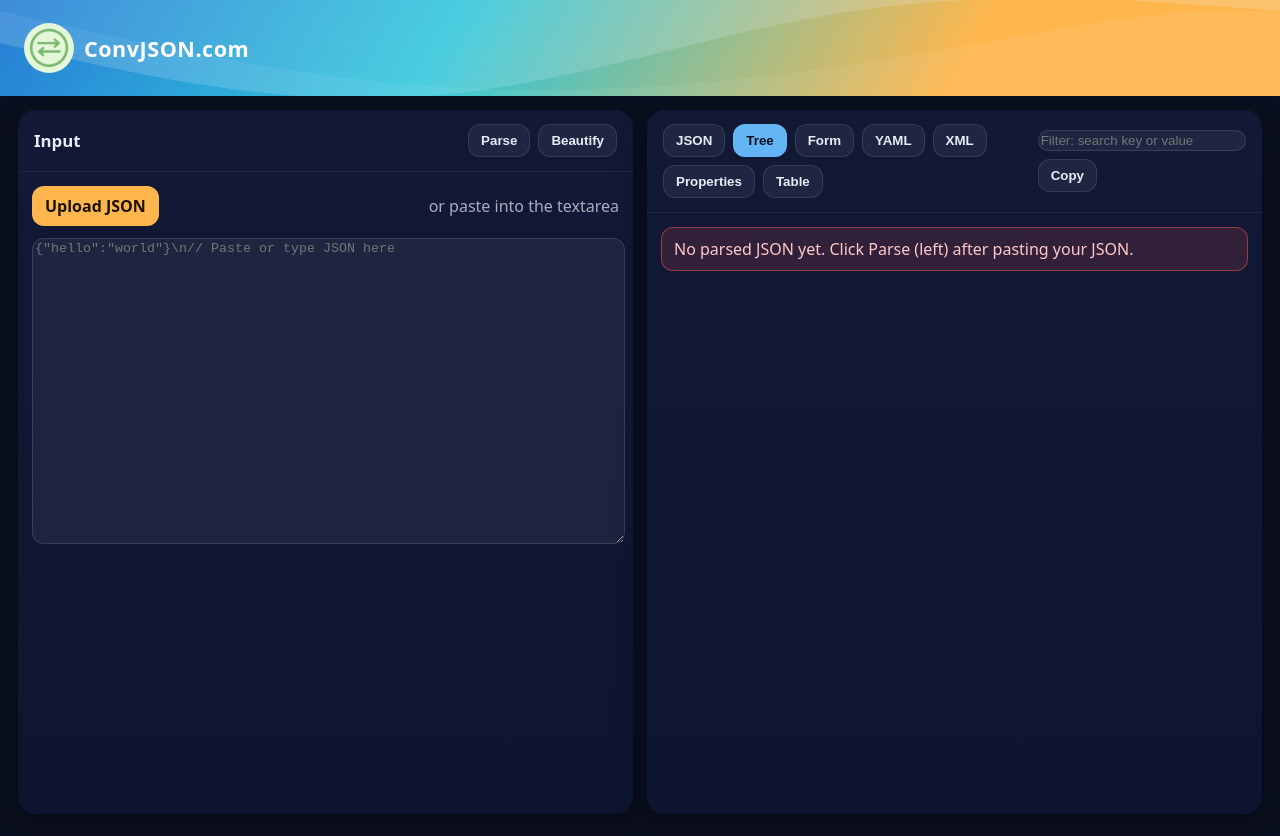
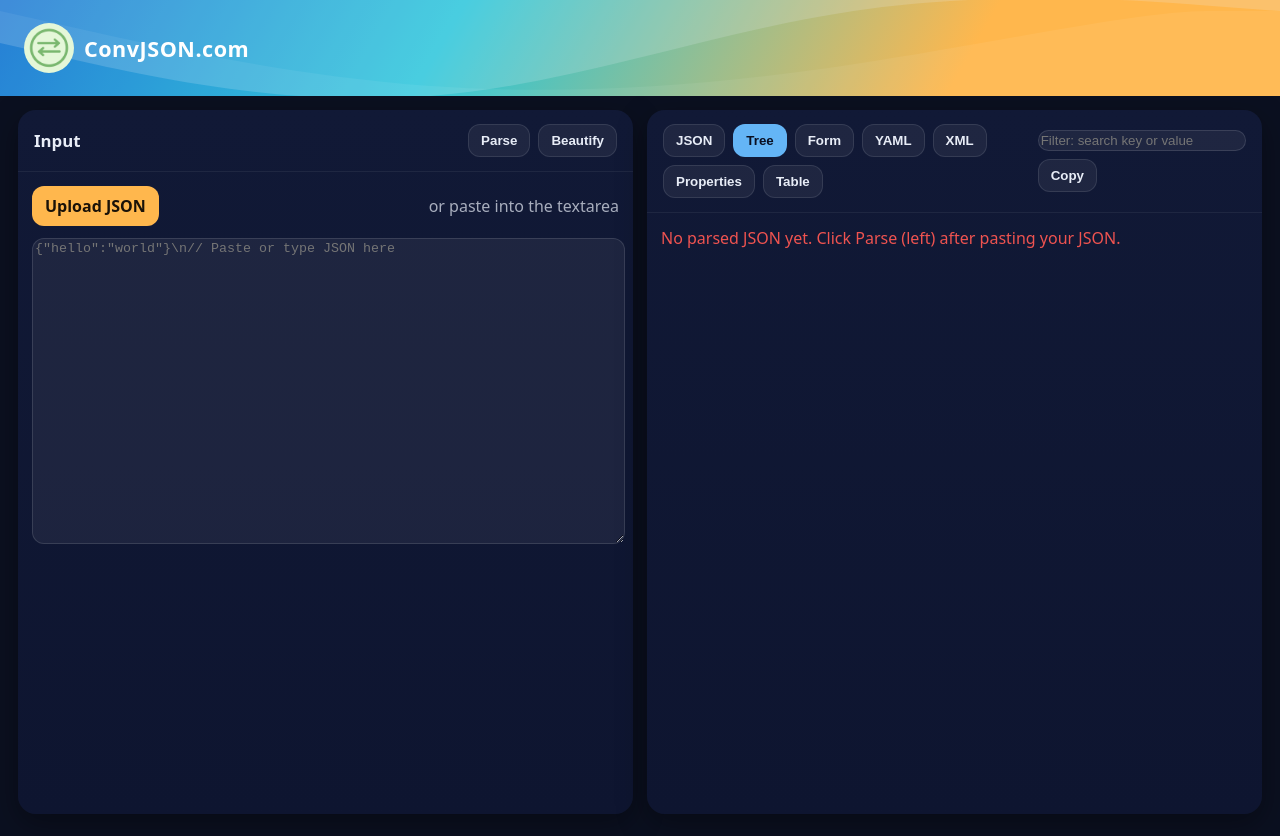
Before and after one commit to manishchouhan123/convjson, a React (Vite) app: page / in a window 1280 px wide. Built offline with nearby package versions, Linux system fonts and the light colour scheme.

Commit message:
Added Filter Search Message

```diff
--- a/index.html
+++ b/index.html
@@ -1,8 +1,8 @@
 <!DOCTYPE html>
 <html lang="en">
 <head>
-  <meta charset="UTF-8" />
-  <link rel="icon" type="image/svg+xml" href="/favicon.ico" />
+  <meta name="viewport" content="width=device-width, initial-scale=1">
+  <link rel="icon" type="image/svg+xml" href="/ConvJSON.png" />
   <meta name="viewport" content="width=device-width, initial-scale=1.0" />
   <title>ConvJSON</title>
 </head>
--- a/package.json
+++ b/package.json
@@ -12,6 +12,7 @@
   "dependencies": {
     "react": "^19.1.1",
     "react-dom": "^19.1.1",
+    "react-icons": "^5.5.0",
     "xml-js": "^1.6.11"
   },
   "devDependencies": {
--- a/src/App.jsx
+++ b/src/App.jsx
@@ -1,7 +1,5 @@
 import React, { useEffect, useMemo, useState } from "react";
-/*import yaml from "js-yaml";
-import { js2xml } from "xml-js";*/
-
+import { MdError } from "react-icons/md";
 import {filterJson,pretty,jsonToYaml,jsonToXml,jsonToProperties,jsonToTableHTML, downloadHTML} from "./utils/jsonHelpers";
 
 import JsonTable from "./components/JsonTable";
@@ -49,7 +47,7 @@ const styles = `
     background: rgba(239,83,80,.1);
   }
   .mw-chip { display:inline-flex; align-items:center; gap:6px; padding:6px 10px; border-radius:9999px; background: rgba(255,255,255,.06); border:1px solid rgba(255,255,255,.1); font-size:.85rem }
-  .mw-error { background: rgba(239,83,80,.15); border: 1px solid rgba(239,83,80,.55); color: #ffc9c9; padding: 10px 12px; border-radius: 12px; }
+  .mw-error {color: #ef5350; word-break: break-all; }
   .mw-success { background: rgba(38,166,154,.15); border: 1px solid rgba(38,166,154,.55); color: #b9f6ca; padding: 10px 12px; border-radius: 12px; }
 
   /* Tree view */
@@ -228,9 +226,9 @@ export default function MaterializeJsonWorkbench() {
     setRaw(JSON.stringify(clone, null, 2));
   }
 
-  const showTree = view === 'tree' && filteredJson;
+  const showTree = view === 'tree';
   const showPretty = view === 'pretty';
-  const showForm = view === 'form' && filteredJson;
+  const showForm = view === 'form';
 
   return (
     <div className="mw-root">
@@ -386,16 +384,24 @@ export default function MaterializeJsonWorkbench() {
               </div>
           </div>
           <div className="mw-card-body">
+            {json && filteredJson === undefined && (
+             <span className="mw-error">
+                 <span style={{ marginRight: "6px", color: "var(--err)", display: "inline-flex", alignItems: "center" }}>
+                     <MdError size={18} />
+                 </span>
+                 No matches found for "{filter}"
+             </span>
+            )}
             {showPretty && (
               <pre className="tree" style={{ whiteSpace: 'pre-wrap' }}>{prettyText || (json ? JSON.stringify(filteredJson ?? json, null, 2) : raw)}</pre>
             )}
 
             {view==='pretty' && !raw && (
-              <div className="mw-error">Nothing to show. Paste JSON on the left and click Beautify or Parse.</div>
+              <span className="mw-error">Nothing to show. Paste JSON on the left and click Beautify or Parse.</span>
             )}
 
             {view!=='pretty' && !json && (
-              <div className="mw-error">No parsed JSON yet. Click Parse (left) after pasting your JSON.</div>
+              <span className="mw-error">No parsed JSON yet. Click Parse (left) after pasting your JSON.</span>
             )}
 
             {view === 'yaml' && json && (
@@ -422,14 +428,14 @@ export default function MaterializeJsonWorkbench() {
             )}
 
 
-            {showTree && (
+            {showTree && json && (
               <div className="tree">
-                <TreeNode data={filteredJson} path={["$root"]} collapsed={collapsed} setCollapsed={setCollapsed} highlight={highlight} />
+                <TreeNode data={filteredJson ?? json} path={["$root"]} collapsed={collapsed} setCollapsed={setCollapsed} highlight={highlight} />
               </div>
             )}
 
-            {showForm && (
-              <FormView data={filteredJson} onChange={handleFormChange} />
+            {showForm && json && (
+              <FormView data={filteredJson ?? json} onChange={handleFormChange} />
             )}
           </div>
         </section>
```
